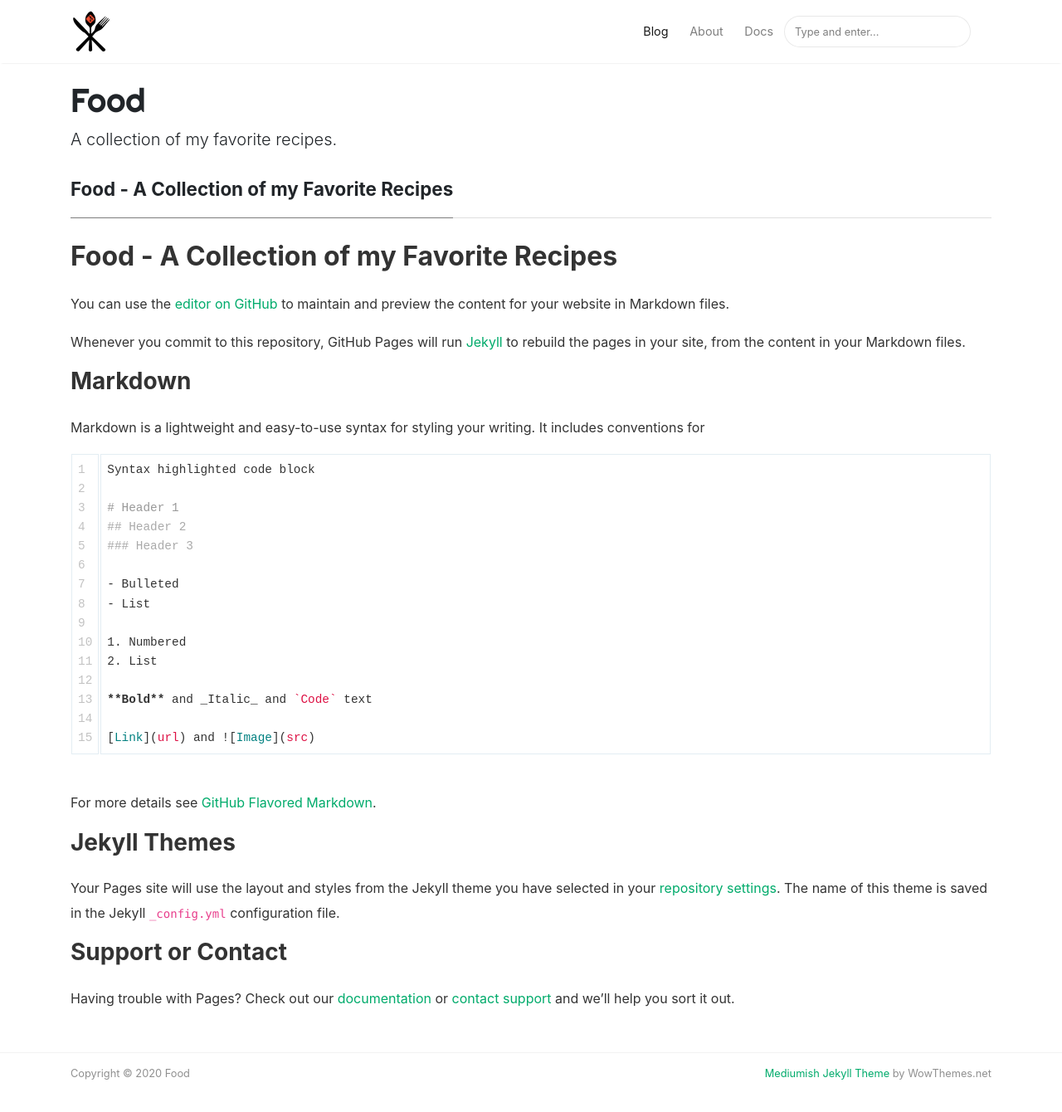
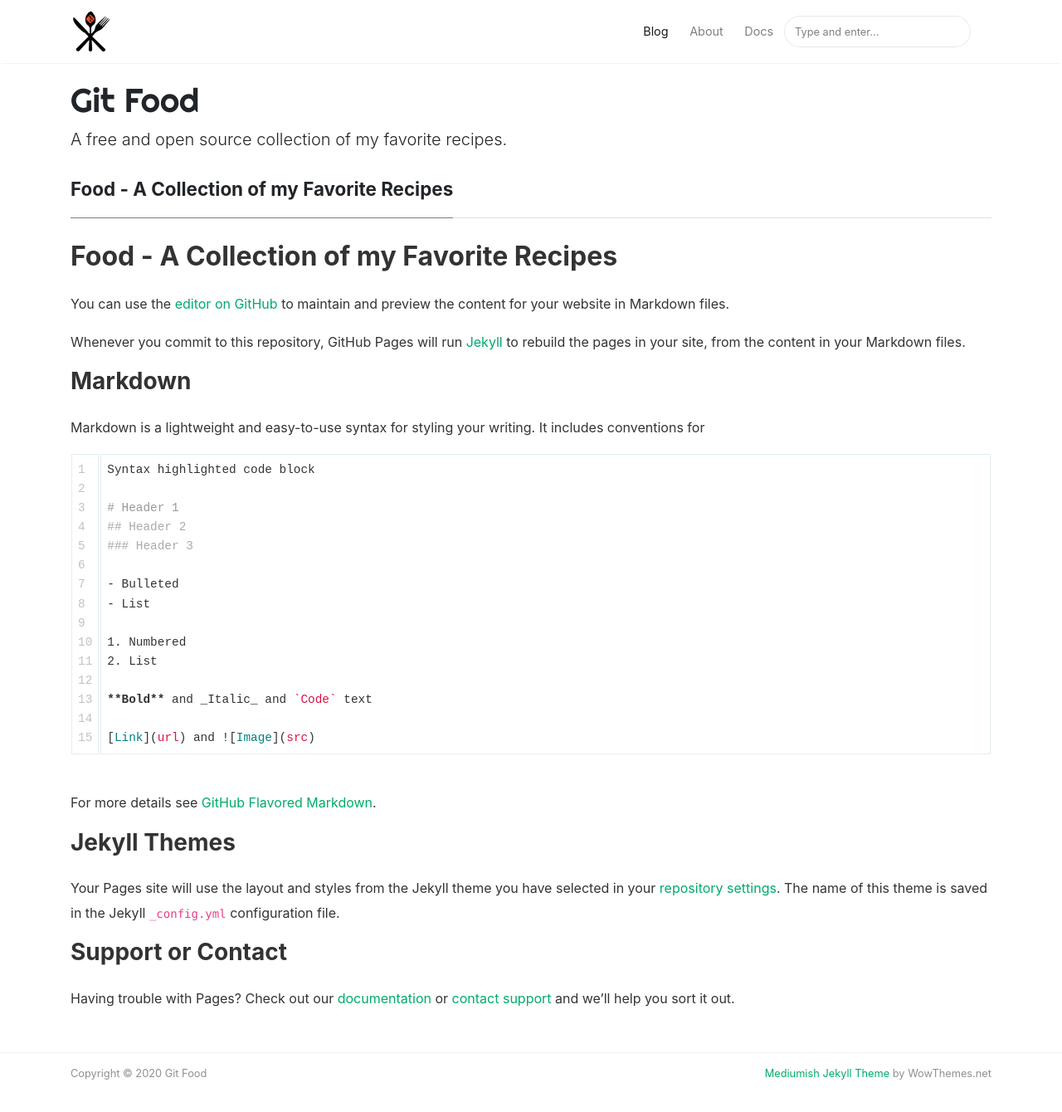
Before and after one commit to jondavid-black/food, a Jekyll site: the page built from docs/index.md, in a window 1280 px wide and 1377 px high. Shown: the top 1340 px of the window at 83% size. Built offline with Jekyll 4.4.1, drawn with Linux system fonts in a browser that asks for light colours; nearby versions of some CDN libraries; our own code applies the rules of GitHub Pages for plain Markdown files; the list of posts is cut into pages by our own code.

Commit message:
changed title to Git Food

```diff
--- a/docs/_config.yml
+++ b/docs/_config.yml
@@ -1,7 +1,7 @@
 # Site
-name: "Food"
-title: "Food - My Favorite Recipes"
-description: "A collection of my favorite recipes."
+name: "Git Food"
+title: "Git Food - Exquisitely Managed Recipes"
+description: "A free and open source collection of my favorite recipes."
 logo: 'assets/images/logo.svg'
 favicon: 'assets/images/logo.svg'
 baseurl: https://jondavid-black.github.io/food/
```
